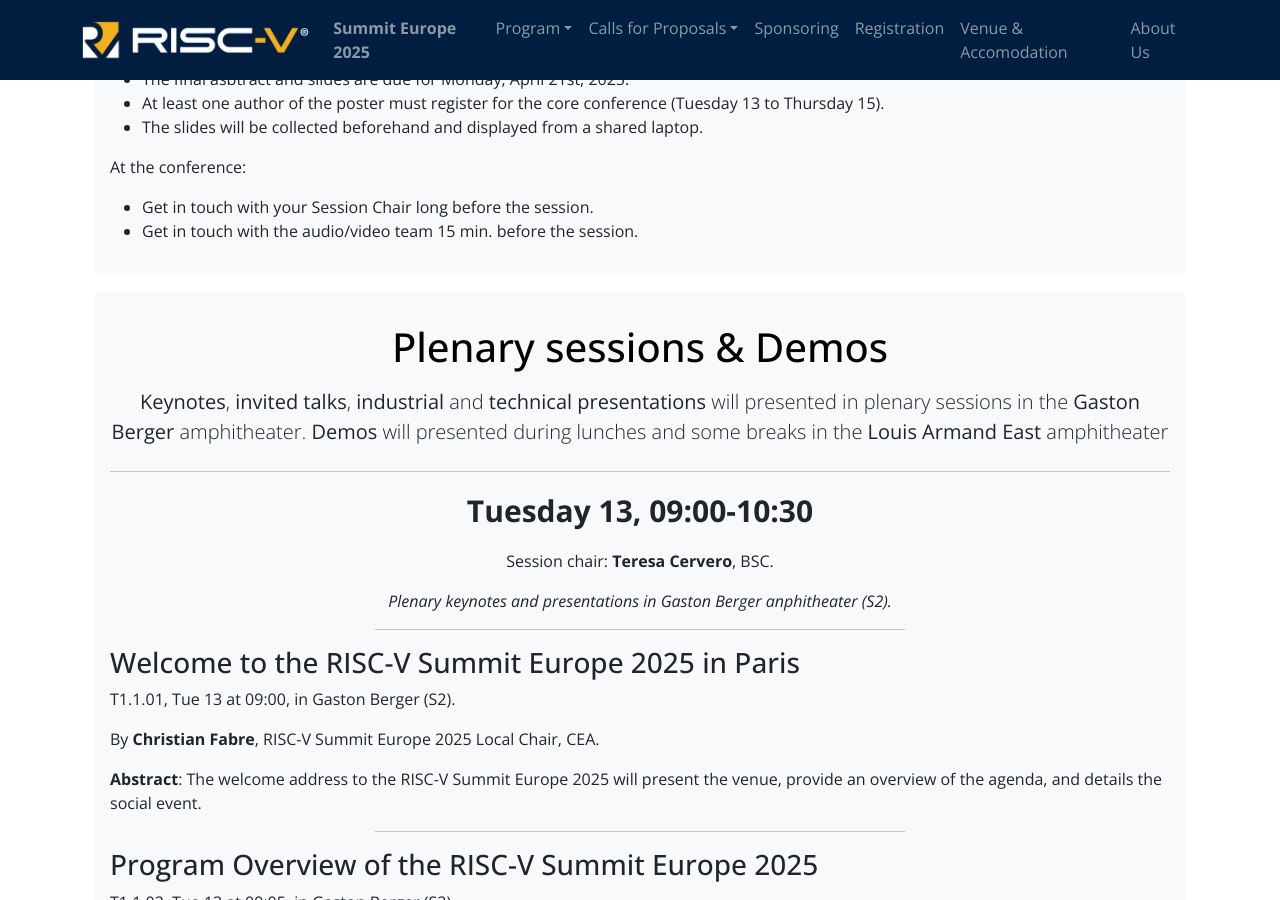
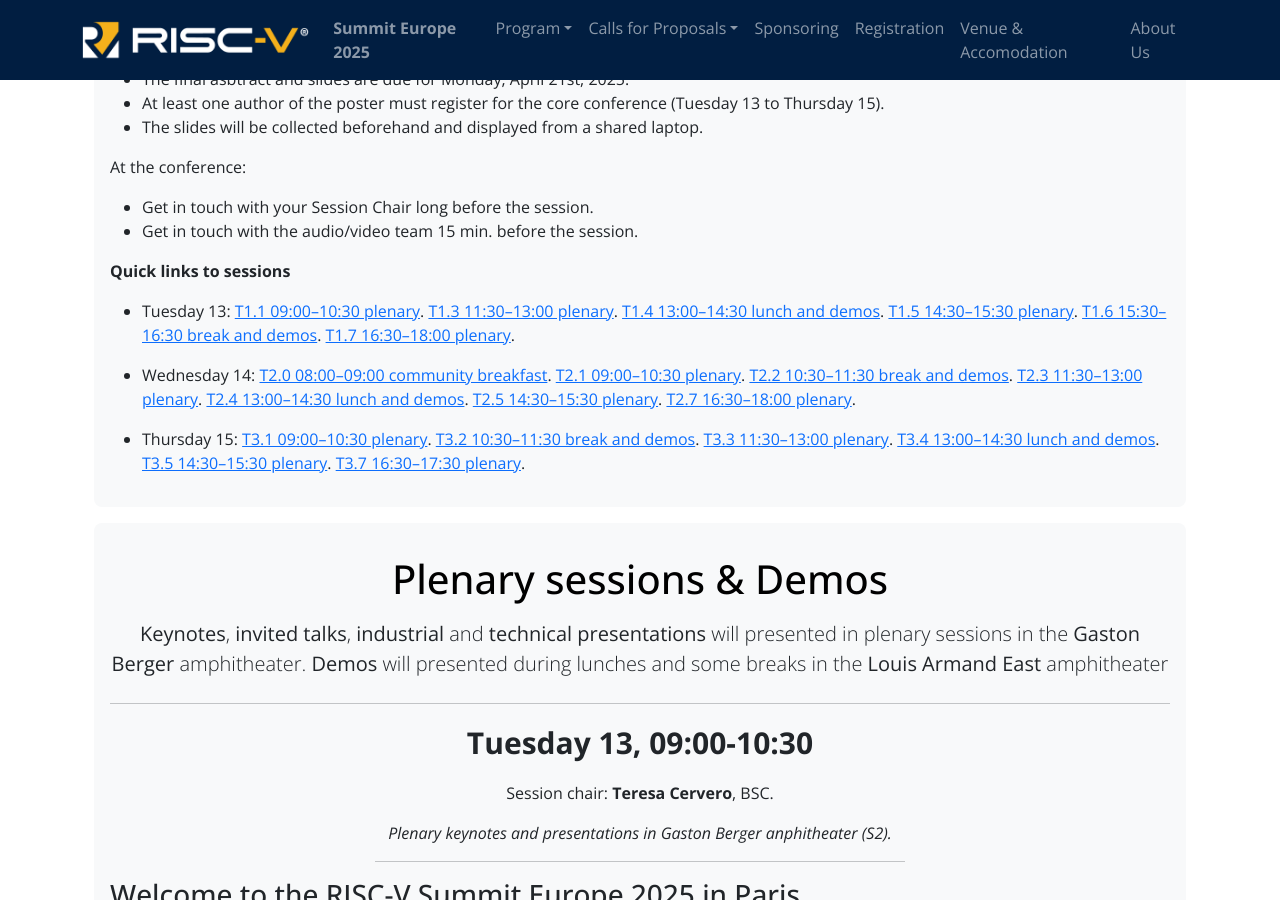
Before and after one commit to riscv-europe/summit-website-development, a Jekyll site: the page built from summit/2025/presentations.md, in a window 1280 px wide and 900 px high, scrolled down 1246 px. Built offline with Jekyll 4.4.1, drawn with Linux system fonts in a browser that asks for light colours.

Commit message:
Add: navigation to sessions from the top of the page.

```diff
--- a/summit/2025/presentations.md
+++ b/summit/2025/presentations.md
@@ -38,6 +38,24 @@
  - Get in touch with your Session Chair long before the session.
  - Get in touch with the audio/video team 15 min. before the session.
 
+**Quick links to sessions**
+
+{% assign day = sessions[0].DayLong %}
+- {{ day }}:&#32;
+{%- for session in sessions -%}
+{% if day != session.DayLong %}
+{% assign day = session.DayLong %}
+- {{ day }}:&#32;
+{%- endif -%}
+<a href="#T{{ session.SessionId }}">T{{ session.SessionId }} {{ session.Start }}–{{ session.End }}&#32;
+{%- case session.Kind -%}
+{%- when "Plenary" -%} plenary
+{%- when "Breakfast" -%} community breakfast
+{%- else -%} {% if session.Start == "13:00" %}lunch{% else %}break{% endif %} and demos
+{%- endcase -%}</a>.
+{% endfor %}
+
+
 {% include jumboboxend.html %}
 
 {% include jumboboxstart.html
@@ -60,7 +78,7 @@
 	{% assign location = "Louis Armand East (S3)" %}
 {% endif %}
 <hr>
-<p align="center" style="font-weight: bold; font-size: 1.875em">{{ session.DayLong }},  {{ session.Start }}-{{ session.End }}</p>
+<p id="T{{ session.SessionId }}" align="center" style="font-weight: bold; font-size: 1.875em">{{ session.DayLong }},  {{ session.Start }}-{{ session.End }}</p>
 {%- if session.ChairName -%}<p align="center">Session chair: <b>{{ session.ChairName }}</b>, {{ session.ChairAffiliation }}.</p>{%- endif -%}
 <p align="center" style="font-style: italic">{{ kind }}</p>
 {% assign sessionId = session.SessionId %}
```
